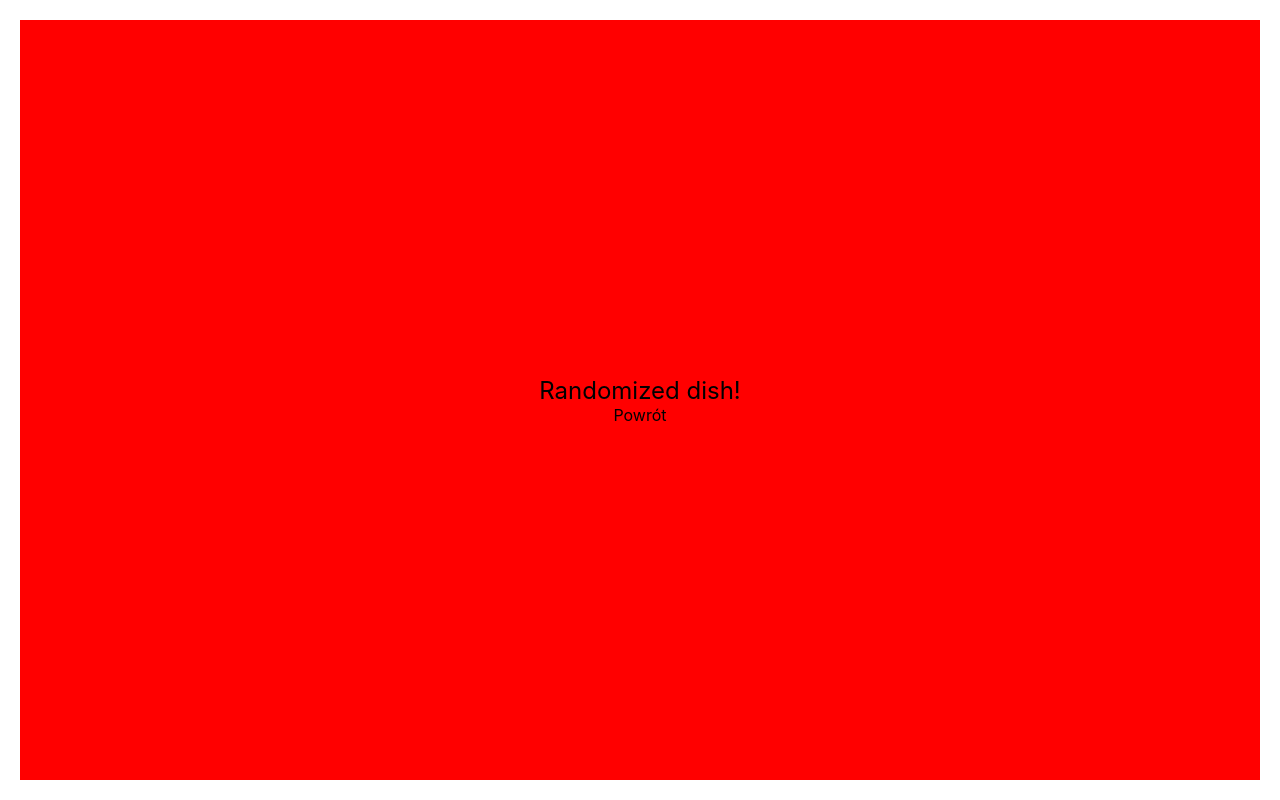
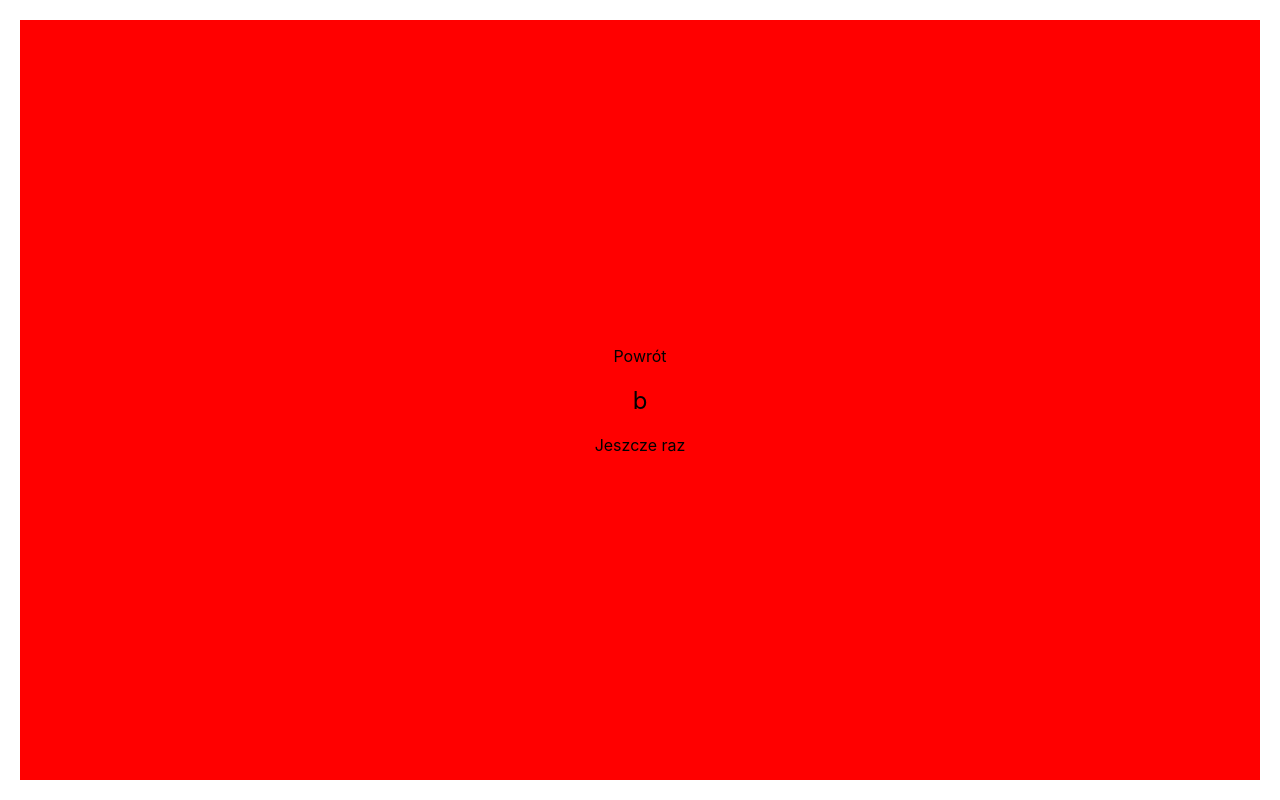
Before and after one commit to A-Dabek/overcooked, a React (Create React App) app: page / in a window 1280 px wide. Both pictures are taken after a click on the element "Zupa". Built offline with nearby package versions, Linux system fonts and the light colour scheme.

Commit message:
add exhaustive randomization

```diff
--- a/src/App.tsx
+++ b/src/App.tsx
@@ -2,16 +2,41 @@ import React, {useState} from 'react';
 import './App.css';
 import RandomizedDish from './RandomizedDish';
 import CategorySelection from './CategorySelection';
-import {DishCategory} from './dish-category';
+import {ColorPerDish, DishCategory} from './dish-category';
+import {useRandomDish} from './useRandomDish';
 
 function App() {
   const [category, setCategory] = useState<DishCategory | undefined>();
+  const [dish, setDish] = useState<string>('');
+  const randomDish = {
+    [DishCategory.soup]: useRandomDish(DishCategory.soup),
+    [DishCategory.dinner]: useRandomDish(DishCategory.dinner),
+    [DishCategory.supper]: useRandomDish(DishCategory.supper),
+  };
+  const randomize = (c: DishCategory) => {
+    const d = randomDish[c].randomize();
+    console.log(d);
+    setDish(d);
+  };
+  const onCategorySelect = (c: DishCategory) => {
+    setCategory(c);
+    randomize(c);
+  };
+  const onReturn = () => {
+    if (category) {
+      randomDish[category].reset();
+      setCategory(undefined);
+    }
+  };
   return (
       <div className="App">
         {
           !category
-              ? <CategorySelection onSelect={setCategory}/>
-              : <RandomizedDish category={category} onReturn={() => setCategory(undefined)}/>
+              ? <CategorySelection onSelect={onCategorySelect}/>
+              : <RandomizedDish backgroundColor={ColorPerDish[category]}
+                                onNext={() => randomize(category)}
+                                dish={dish}
+                                onReturn={onReturn}/>
         }
       </div>
   );
--- a/src/RandomizedDish.tsx
+++ b/src/RandomizedDish.tsx
@@ -1,17 +1,19 @@
 import React from 'react';
-import {ColorPerDish, DishCategory} from './dish-category';
 
 interface RandomizedDishProps {
-  category: DishCategory;
+  backgroundColor: string;
+  dish: string;
   onReturn: () => void;
+  onNext: () => void;
 }
 
 export default function RandomizedDish(props: RandomizedDishProps) {
   return (
-      <div className="randomized-dish" style={{background: ColorPerDish[props.category]}}>
+      <div className="randomized-dish" style={{background: props.backgroundColor}}>
         <label className="randomized-dish-text">
-          Randomized dish!
           <label className="return" onClick={props.onReturn}>Powrót</label>
+          {props.dish}
+          <label className="next" onClick={props.onNext}>Jeszcze raz</label>
         </label>
       </div>
   );
--- a/src/index.css
+++ b/src/index.css
@@ -54,6 +54,13 @@ code {
 }
 
 .return {
+    margin-bottom: 20px;
     font-size: calc(var(--text-size) / 3);
     display: block;
 }
+
+.next {
+    margin-top: 20px;
+    font-size: calc(var(--text-size) / 3);
+    display: block;
+}
--- /dev/null
+++ b/src/useRandomDish.ts
@@ -0,0 +1,36 @@
+import {DishCategory} from './dish-category';
+import {useEffect, useState} from 'react';
+
+export const useRandomDish = (category: DishCategory) => {
+  const [options, setOptions] = useState<string[]>([]);
+  const [optionsLeft, setOptionsLeft] = useState<string[]>([]);
+
+  const reset = () => {
+    setOptionsLeft(options);
+  };
+
+  useEffect(() => {
+    const _options = ['a', 'b', 'c'];
+    setOptions(_options);
+    setOptionsLeft(_options)
+    // fetch here
+  }, []);
+
+
+  const randomize = () => {
+    const length = optionsLeft.length;
+    if (length === 0) {
+      return 'Aleś wybredna :/'
+    }
+    const index = Math.floor(Math.random() * length);
+    const selected = optionsLeft[index];
+    setOptionsLeft(optionsLeft.filter(opt => opt !== selected));
+    console.log(selected, optionsLeft, options);
+    return selected;
+  };
+
+  return {
+    randomize,
+    reset
+  };
+};
```
